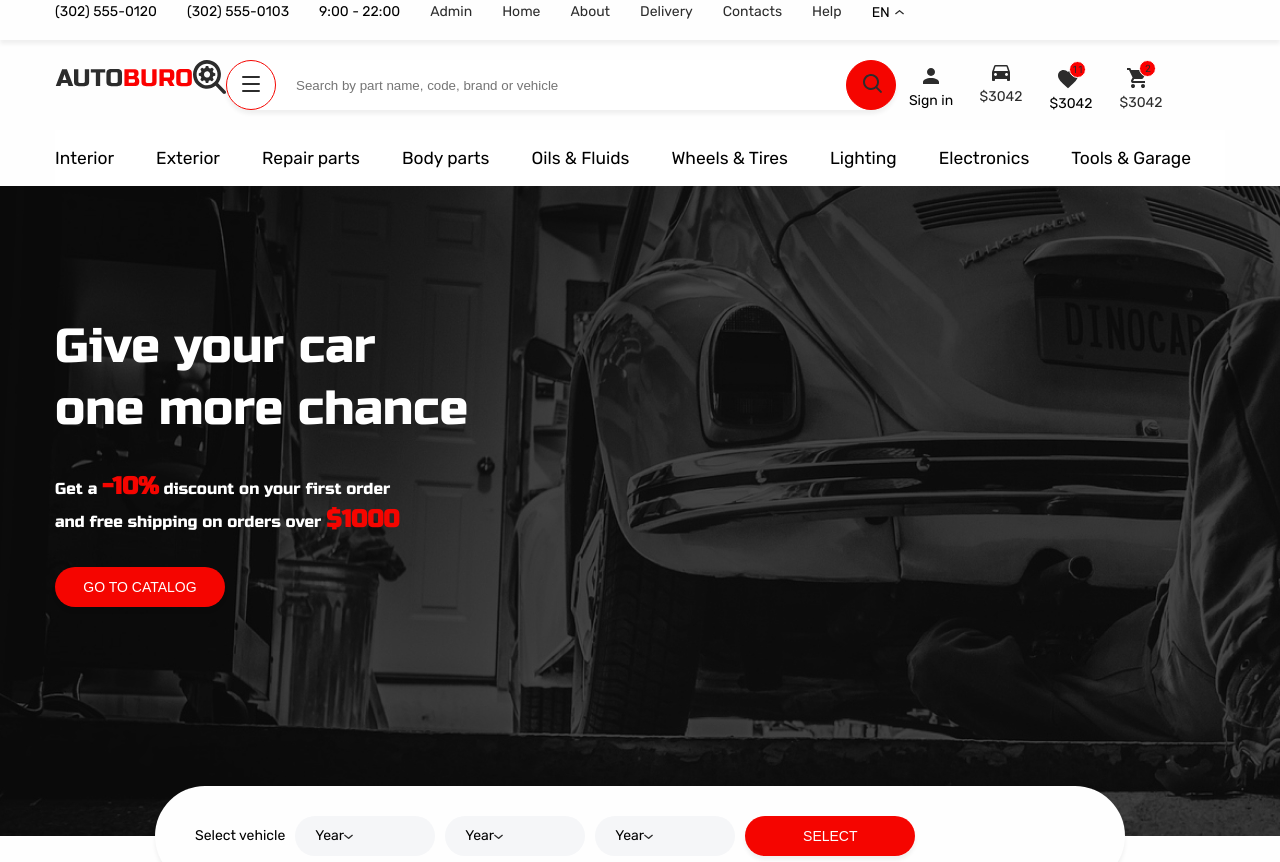
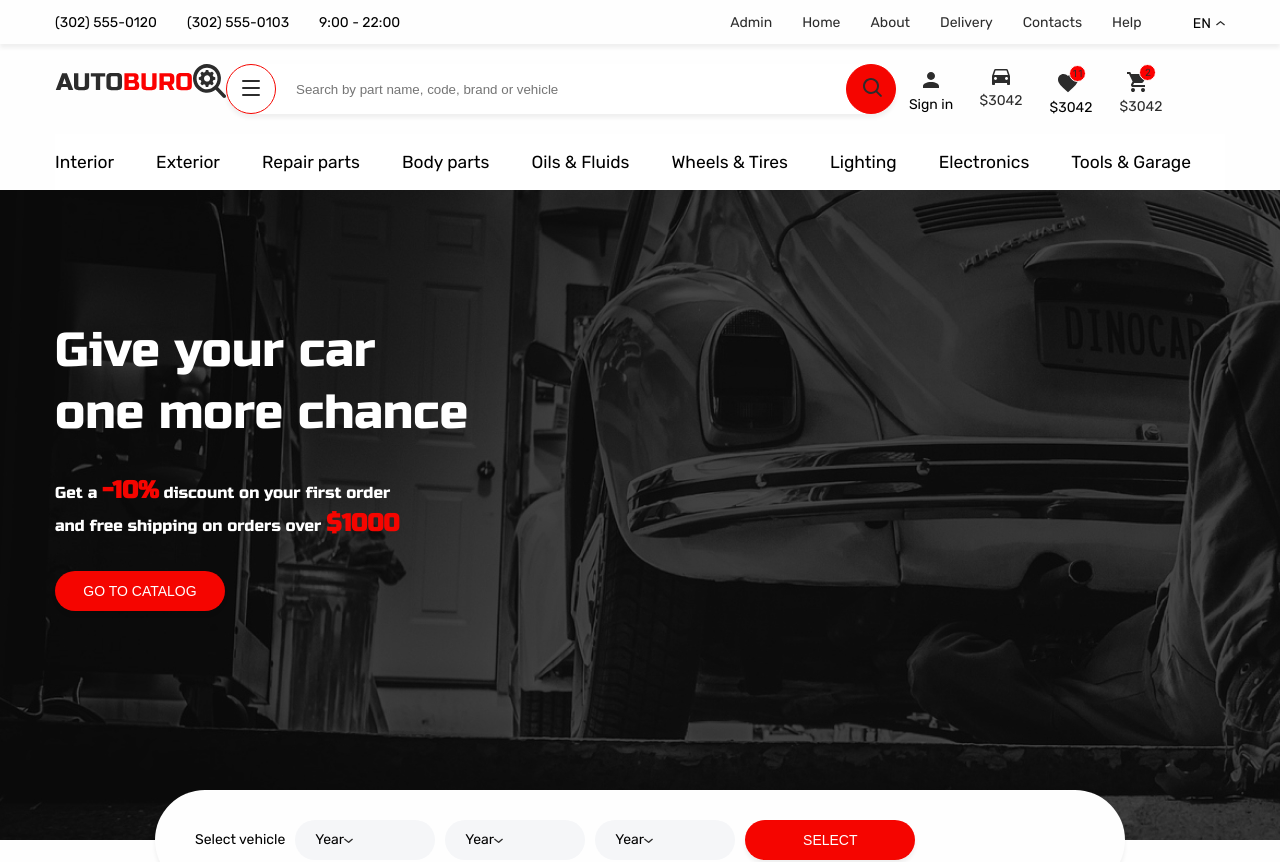
Before and after one commit to prosvitco-artur/CarBuro, a React (Create React App) app in the folder client/: page / in a window 1280 px wide. Shown: the top 862 px of the page. Built offline with nearby package versions, Linux system fonts and the light colour scheme.

Commit message:
fix navBar

```diff
--- a/client/src/App.css
+++ b/client/src/App.css
@@ -201,7 +201,8 @@ a {
 }
 
 .nav_menu{
-    height: 40px;
+    height: 22px;
+    padding: 11px 0px;
 }
 .nav_menu div ul{
     width: 74px;
--- a/client/src/components/Header/NavBar.jsx
+++ b/client/src/components/Header/NavBar.jsx
@@ -16,7 +16,7 @@ const NavBar = (props) => {
                     <span className="rubik_regular size_14 info_list list">(302) 555-0103</span>
                     <span className="rubik_regular size_14 info_list list">9:00 - 22:00</span>
                 </div>
-                <div className="float_left">
+                <div style={{marginLeft: '300px'}} className="float_left">
                     {isAdmin && <NavLink to={"/admin"} className="rubik_regular size_14 info_list list pointer_red">Admin</NavLink>}
                     <NavLink to={"/home"} className="rubik_regular size_14 info_list list pointer_red">Home</NavLink>
                     <NavLink to={"/about"} className="rubik_regular size_14 info_list list pointer_red">About</NavLink>
--- a/client/src/components/Popups/Preloader.jsx
+++ b/client/src/components/Popups/Preloader.jsx
@@ -5,7 +5,6 @@ import { connect } from "react-redux";
 import { setCurrentModal } from '../../redux/GlobalReducer';
 
 const Preloader = ({ preload }) => {
-    debugger
     const customStyles = {
         content: {
             top: '50%',
--- a/client/src/components/prototype/SelectLanguages/Select.module.css
+++ b/client/src/components/prototype/SelectLanguages/Select.module.css
@@ -7,3 +7,6 @@
     margin-left: -20px;
     z-index: 9;
 }
+.language ul li{
+    padding: 5px;
+}
--- a/client/src/components/prototype/SelectLanguages/SelectLanguages.jsx
+++ b/client/src/components/prototype/SelectLanguages/SelectLanguages.jsx
@@ -15,7 +15,7 @@ const Select = ({ currentData, allCurrentLang, editLang }) => {
     }
 
     return (
-        <div style={{marginTop: 4}} onClick={() => toogleOpen()} className={style.language + " size_14 float_left rubik_regular "}>
+        <div style={{marginTop: 4}} onClick={() => toogleOpen()} className={style.language + " size_14 float_right rubik_regular "}>
             <div className='pointer_red'>{allCurrentLang[currentData]}
             {isOpen ? <VectorClose style={vectorStyle} /> : <VectorOpen style={vectorStyle} />}
             </div>
--- a/client/src/redux/GlobalReducer.js
+++ b/client/src/redux/GlobalReducer.js
@@ -10,7 +10,6 @@ let initialState = {
 }
 
 const globalReducer = (state = initialState, action) => {
-    debugger
     switch (action.type) {
 
         case TOGGLE_MODAL: {
```
